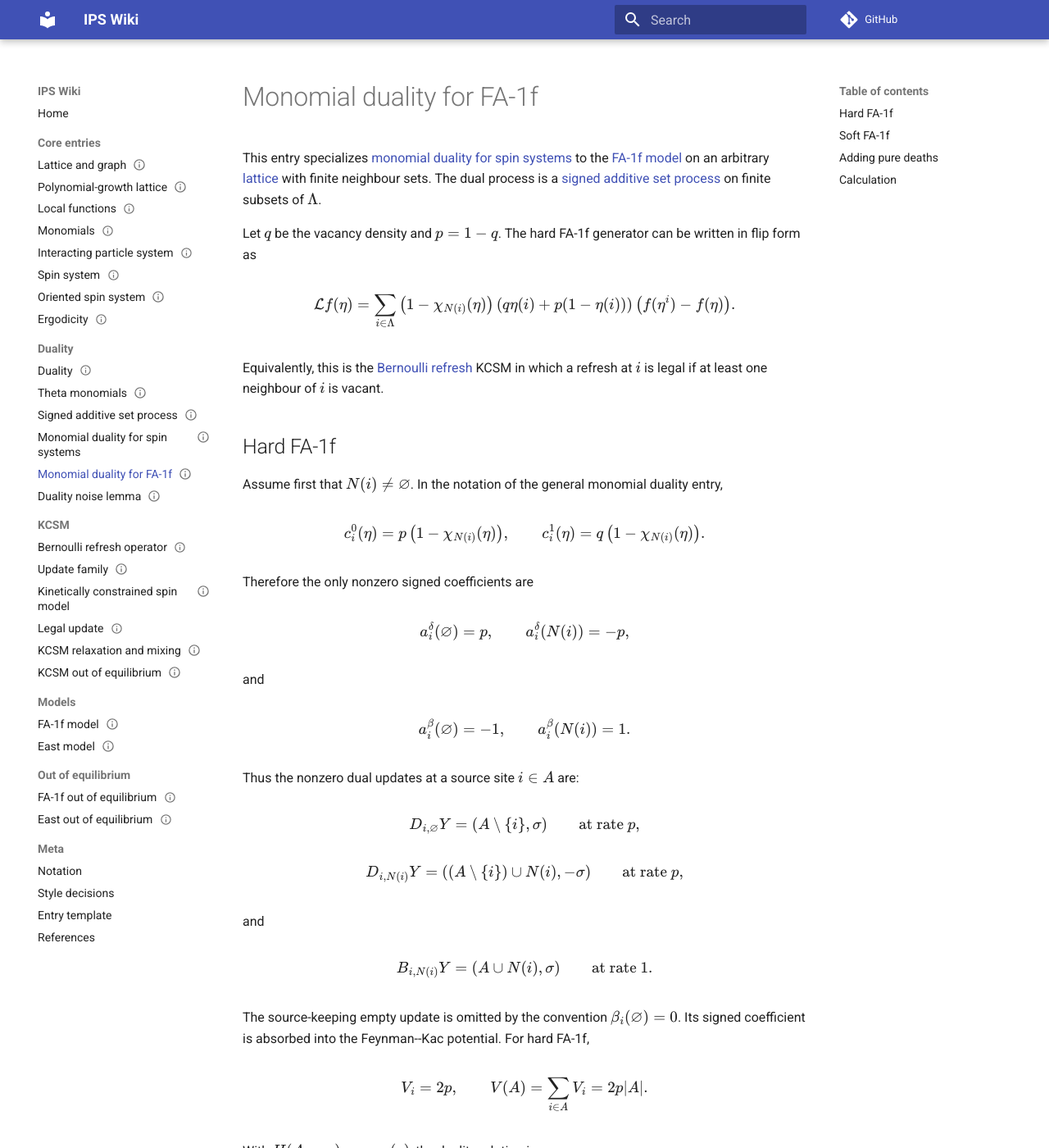
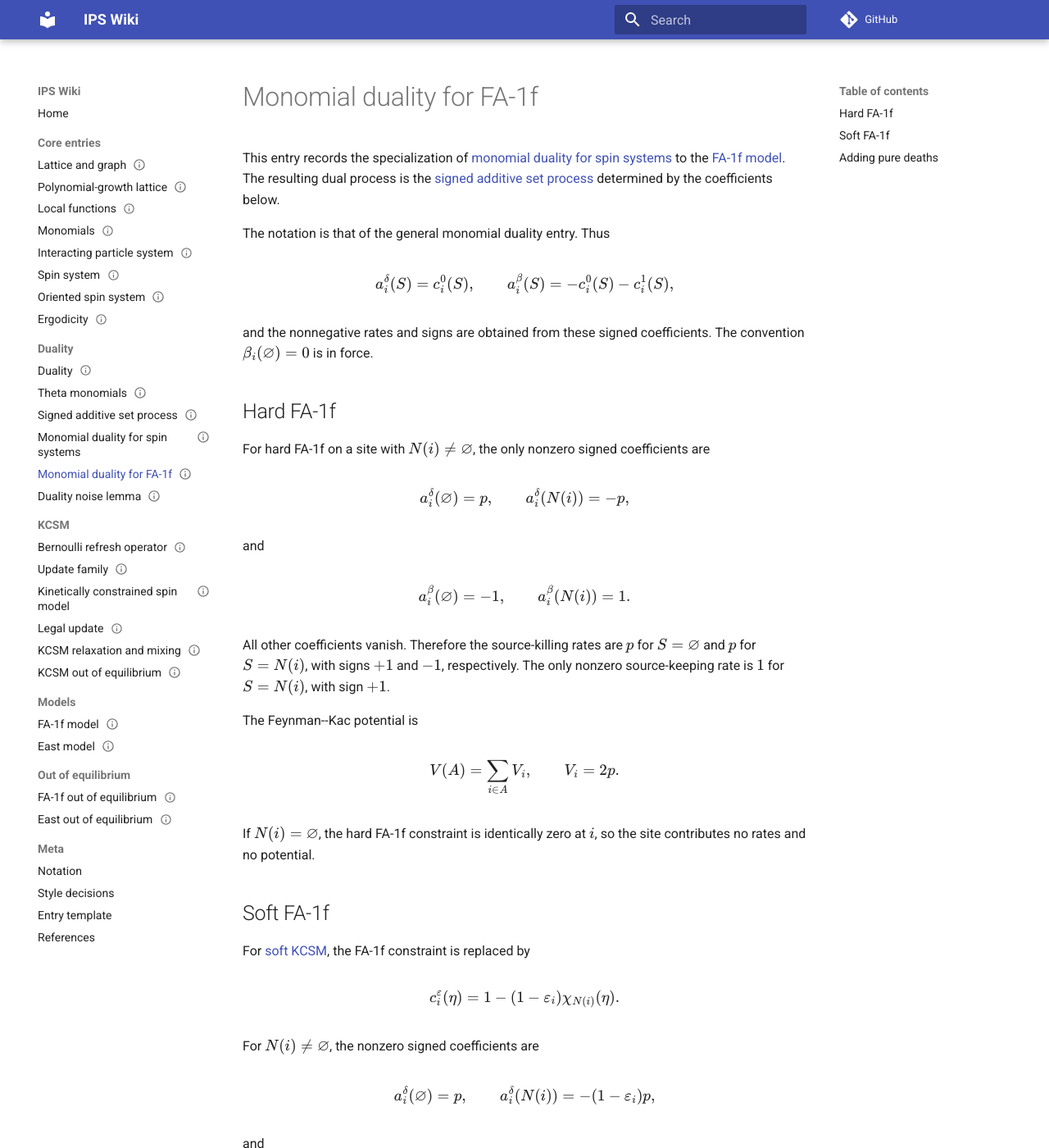
Before and after one commit to maciejgluchowski86-beep/ips-wiki, an MkDocs documentation site: the page built from docs/entries/monomial-duality-for-fa-1f.md, in a window 1280 px wide and 1400 px high. Shown: the whole window at 82% size. Built offline with MkDocs 1.6.1 and Material for MkDocs 9.7.7, drawn with Linux system fonts in a browser that asks for light colours; comment, search, counter and statistics services are not loaded; some of the changed text lies outside the part shown.

Commit message:
Make FA-1f monomial duality entry minimal

```diff
--- a/docs/entries/monomial-duality-for-fa-1f.md
+++ b/docs/entries/monomial-duality-for-fa-1f.md
@@ -10,32 +10,21 @@ tags:
 
 # Monomial duality for FA-1f
 
-This entry specializes [monomial duality for spin systems](monomial-duality-for-spin-systems.md) to the [FA-1f model](fa-1f-model.md) on an arbitrary [lattice](lattice-and-graph.md) with finite neighbour sets. The dual process is a [signed additive set process](signed-additive-set-process.md) on finite subsets of \(\Lambda\).
+This entry records the specialization of [monomial duality for spin systems](monomial-duality-for-spin-systems.md) to the [FA-1f model](fa-1f-model.md). The resulting dual process is the [signed additive set process](signed-additive-set-process.md) determined by the coefficients below.
 
-Let \(q\) be the vacancy density and \(p=1-q\). The hard FA-1f generator can be written in flip form as
+The notation is that of the general monomial duality entry. Thus
 
 $$
-\cL f(\eta)
-=
-\sum_{i\in\Lambda}
-\left(1-\chi_{N(i)}(\eta)\right)
-\left(q\eta(i)+p(1-\eta(i))\right)
-\left(f(\eta^i)-f(\eta)\right).
+a_i^\delta(S)=c_i^0(S),
+\qquad
+a_i^\beta(S)=-c_i^0(S)-c_i^1(S),
 $$
 
-Equivalently, this is the [Bernoulli refresh](bernoulli-refresh-operator.md) KCSM in which a refresh at \(i\) is legal if at least one neighbour of \(i\) is vacant.
+and the nonnegative rates and signs are obtained from these signed coefficients. The convention \(\beta_i(\vn)=0\) is in force.
 
 ## Hard FA-1f
 
-Assume first that \(N(i)\ne\vn\). In the notation of the general monomial duality entry,
-
-$$
-c_i^0(\eta)=p\left(1-\chi_{N(i)}(\eta)\right),
-\qquad
-c_i^1(\eta)=q\left(1-\chi_{N(i)}(\eta)\right).
-$$
-
-Therefore the only nonzero signed coefficients are
+For hard FA-1f on a site with \(N(i)\ne\vn\), the only nonzero signed coefficients are
 
 $$
 a_i^\delta(\vn)=p,
@@ -51,60 +40,24 @@ a_i^\beta(\vn)=-1,
 a_i^\beta(N(i))=1.
 $$
 
-Thus the nonzero dual updates at a source site \(i\in A\) are:
+All other coefficients vanish. Therefore the source-killing rates are \(p\) for \(S=\vn\) and \(p\) for \(S=N(i)\), with signs \(+1\) and \(-1\), respectively. The only nonzero source-keeping rate is \(1\) for \(S=N(i)\), with sign \(+1\).
+
+The Feynman--Kac potential is
 
 $$
-D_{i,\vn}Y=\left(A\setminus\{i\},\sigma\right)
-\qquad\text{at rate }p,
+V(A)=\sum_{i\in A}V_i,
+\qquad
+V_i=2p.
 $$
 
-$$
-D_{i,N(i)}Y=\left((A\setminus\{i\})\cup N(i),-\sigma\right)
-\qquad\text{at rate }p,
-$$
-
-and
-
-$$
-B_{i,N(i)}Y=\left(A\cup N(i),\sigma\right)
-\qquad\text{at rate }1.
-$$
-
-The source-keeping empty update is omitted by the convention \(\beta_i(\vn)=0\). Its signed coefficient is absorbed into the Feynman--Kac potential. For hard FA-1f,
-
-$$
-V_i=2p,
-\qquad
-V(A)=\sum_{i\in A}V_i=2p|A|.
-$$
-
-With \(H(A,\sigma,\eta)=\sigma\chi_A(\eta)\), the duality relation is
-
-$$
-\cL_\eta H(Y,\eta)
-=
-\cD H(Y,\eta)+V(A)H(Y,\eta).
-$$
-
-If \(N(i)=\vn\), the hard FA-1f constraint at \(i\) is identically zero, so site \(i\) contributes no dual updates and no potential term.
+If \(N(i)=\vn\), the hard FA-1f constraint is identically zero at \(i\), so the site contributes no rates and no potential.
 
 ## Soft FA-1f
 
-Let \(\varepsilon_i\in[0,1]\) be a softness parameter and replace the hard constraint by
+For [soft KCSM](soft-kcsm.md), the FA-1f constraint is replaced by
 
 $$
-g_i^\varepsilon(\eta)=1-(1-\varepsilon_i)\chi_{N(i)}(\eta).
-$$
-
-The softened generator is
-
-$$
-\cL^\varepsilon f(\eta)
-=
-\sum_{i\in\Lambda}
-g_i^\varepsilon(\eta)
-\left(q\eta(i)+p(1-\eta(i))\right)
-\left(f(\eta^i)-f(\eta)\right).
+c_i^\varepsilon(\eta)=1-(1-\varepsilon_i)\chi_{N(i)}(\eta).
 $$
 
 For \(N(i)\ne\vn\), the nonzero signed coefficients are
@@ -123,81 +76,38 @@ a_i^\beta(\vn)=-1,
 a_i^\beta(N(i))=1-\varepsilon_i.
 $$
 
-Thus the same three update types remain, but the two updates that activate \(N(i)\) have rates multiplied by \(1-\varepsilon_i\):
+Consequently,
 
 $$
-D_{i,\vn} \text{ has rate }p,
-\qquad
-D_{i,N(i)} \text{ has rate }(1-\varepsilon_i)p,
-\qquad
-B_{i,N(i)} \text{ has rate }1-\varepsilon_i.
-$$
-
-The site potential is
-
-$$
-V_i^\varepsilon
-=
-2p-\varepsilon_i(1+p),
+V_i^\varepsilon=2p-\varepsilon_i(1+p),
 \qquad
 V^\varepsilon(A)=\sum_{i\in A}V_i^\varepsilon.
 $$
 
-The hard model is the case \(\varepsilon_i=0\). The fully softened case \(\varepsilon_i=1\) is the unconstrained Bernoulli refresh at site \(i\), for which the only remaining dual update is \(D_{i,\vn}\) at rate \(p\) and \(V_i=-q\).
+If \(N(i)=\vn\), then \(c_i^\varepsilon\equiv\varepsilon_i\). The only nonzero source-killing rate is \(\varepsilon_i p\) for \(S=\vn\), and
 
-If \(N(i)=\vn\), then \(g_i^\varepsilon\equiv\varepsilon_i\). In that isolated-site case, the soft model has only \(D_{i,\vn}\) at rate \(\varepsilon_i p\) and has site potential \(V_i^\varepsilon=-\varepsilon_i q\).
+$$
+V_i^\varepsilon=-\varepsilon_i q.
+$$
 
 ## Adding pure deaths
 
-Let
+Add pure deaths at rates \(d_i\ge0\):
 
 $$
-\mathcal N_d^0 f(\eta)
-=
-\sum_{i\in\Lambda}d_i\eta(i)\left(f(\eta^{i,0})-f(\eta)\right),
-\qquad d_i\ge0,
+\mathcal N_d^0 f(\eta)=\sum_{i\in\Lambda}d_i\eta(i)\left(f(\eta^{i,0})-f(\eta)\right).
 $$
 
-be a pure-death generator. By the [duality noise lemma](duality-noise-lemma.md),
+By the [duality noise lemma](duality-noise-lemma.md), this perturbation does not change the dual process. It only subtracts \(d_i\) from the site potential. Thus, for \(N(i)\ne\vn\),
 
 $$
-\mathcal N_d^0\chi_A
-=-\left(\sum_{i\in A}d_i\right)\chi_A.
+V_i^{d}=2p-d_i
 $$
 
-Therefore pure deaths do not change the dual update maps. They only subtract \(d_i\) from the site potential. For hard FA-1f with pure deaths and \(N(i)\ne\vn\),
+for hard FA-1f with pure deaths, and
 
 $$
-V_i^{0,d}=2p-d_i.
+V_i^{\varepsilon,d}=2p-\varepsilon_i(1+p)-d_i
 $$
 
-For soft FA-1f with pure deaths and \(N(i)\ne\vn\),
-
-$$
-V_i^{\varepsilon,d}
-=2p-\varepsilon_i(1+p)-d_i,
-\qquad
-V^{\varepsilon,d}(A)=\sum_{i\in A}V_i^{\varepsilon,d}.
-$$
-
-For an isolated site, the corresponding soft-death potential is \(-\varepsilon_i q-d_i\).
-
-Thus softening changes the dual rates through the factor \(1-\varepsilon_i\), while pure deaths keep the chosen soft-FA dual process fixed and only decrease the Feynman--Kac potential.
-
-## Calculation
-
-The hard FA-1f constraint has the monomial expansion
-
-$$
-1-\chi_{N(i)}.
-$$
-
-Thus \(c_i^0\) contributes \(p\) at \(\vn\) and \(-p\) at \(N(i)\), while \(c_i^1\) contributes \(q\) at \(\vn\) and \(-q\) at \(N(i)\). Since
-
-$$
-a_i^\delta(S)=c_i^0(S),
-\qquad
-a_i^\beta(S)=-c_i^0(S)-c_i^1(S),
-$$
-
-one obtains the hard coefficients. The soft coefficients follow by replacing \(\chi_{N(i)}\) with \((1-\varepsilon_i)\chi_{N(i)}\). The pure-death perturbation adds \(d_i\) to \(c_i^1(\vn)\), hence subtracts \(d_i\) from the source-keeping empty coefficient and only changes the Feynman--Kac potential.
+for soft FA-1f with pure deaths. If \(N(i)=\vn\), the soft-death potential is \(-\varepsilon_i q-d_i\).
```
